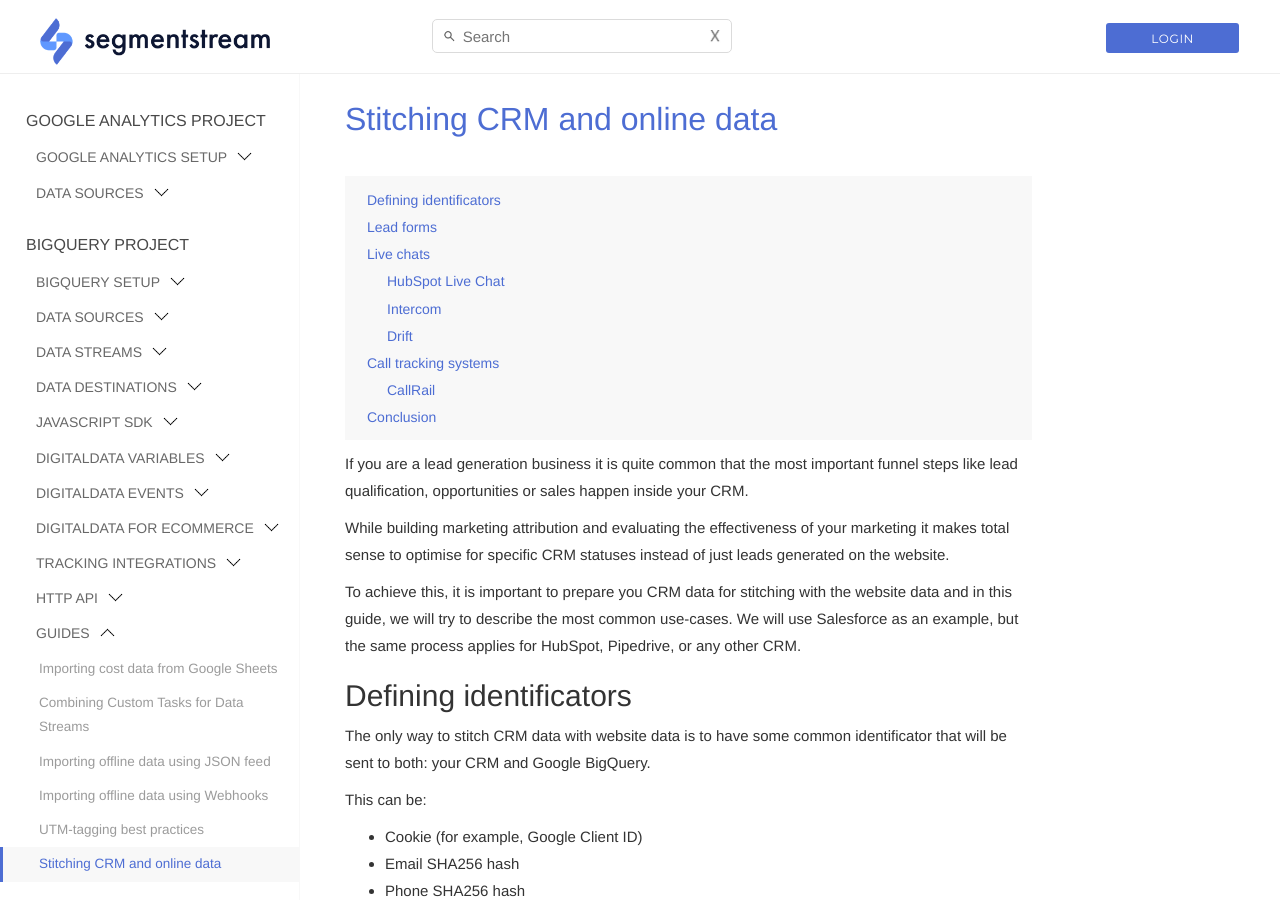
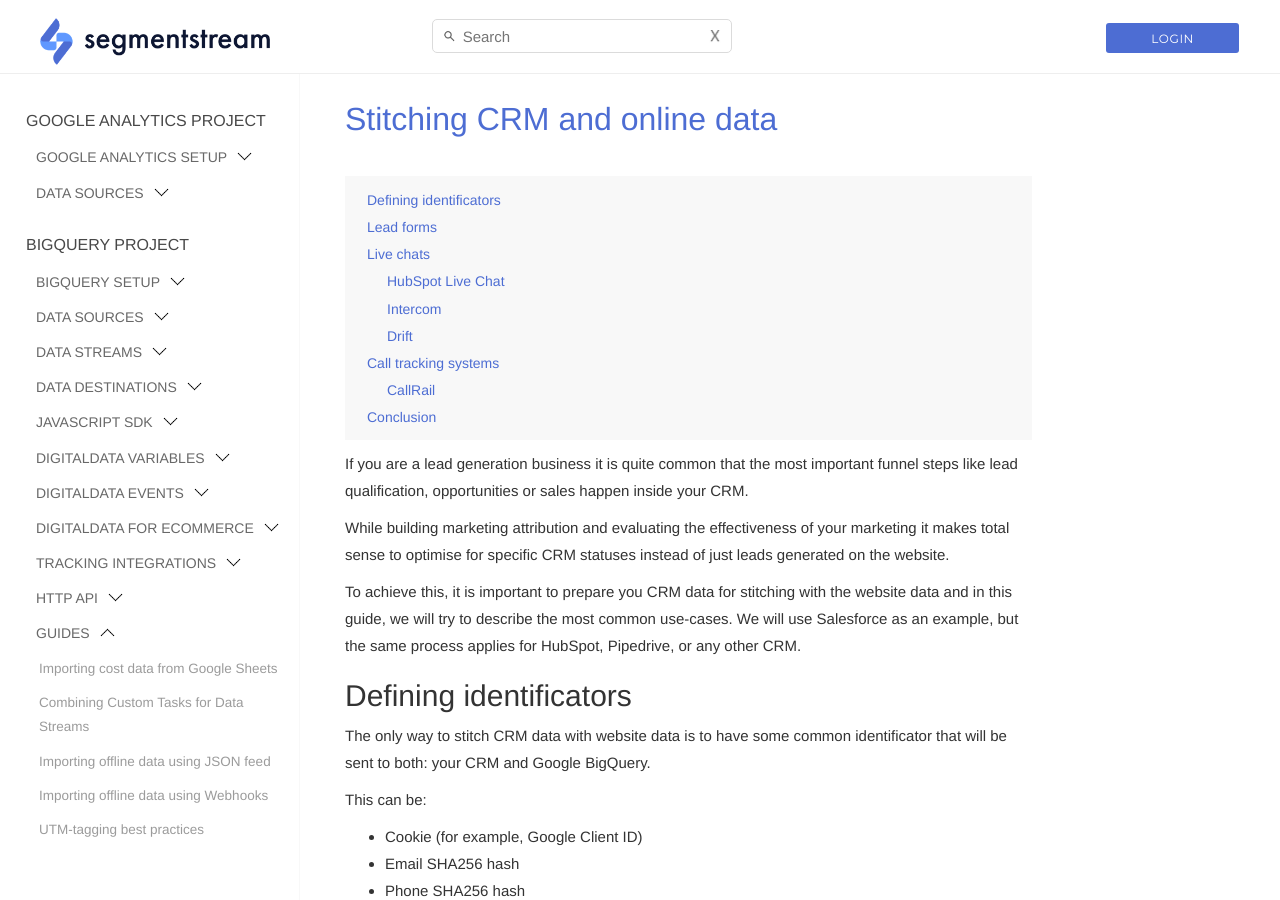
Before and after one commit to segmentstream-com/segmentstream-com.github.io, a Jekyll site: the page built from _docs/guides/stitching-crm-and-online-data.md, in a window 1280 px wide and 900 px high. Built offline with Jekyll 4.4.1, drawn with Linux system fonts in a browser that asks for light colours; nearby versions of some CDN libraries; some of the changed lines change nothing that is shown.

Commit message:
hide CRM guide

```diff
--- a/_docs/guides/stitching-crm-and-online-data.md
+++ b/_docs/guides/stitching-crm-and-online-data.md
@@ -1,7 +1,7 @@
 ---
 layout: page
-section: guides
-navigation_title: "Stitching CRM and online data"
+#section: guides
+#navigation_title: "Stitching CRM and online data"
 title: "Stitching CRM and online data"
 date: 2021-01-19
 ---
```
